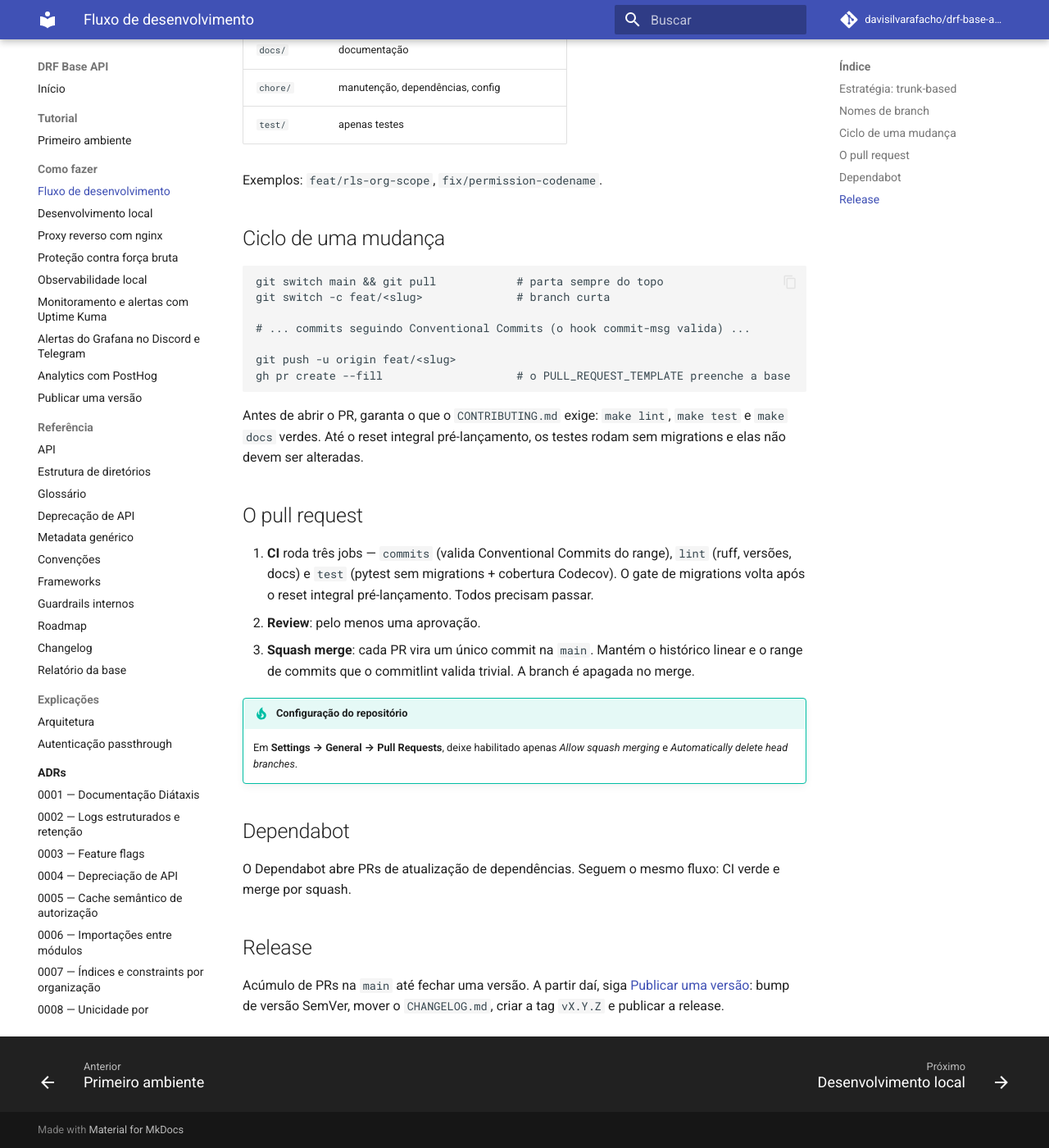
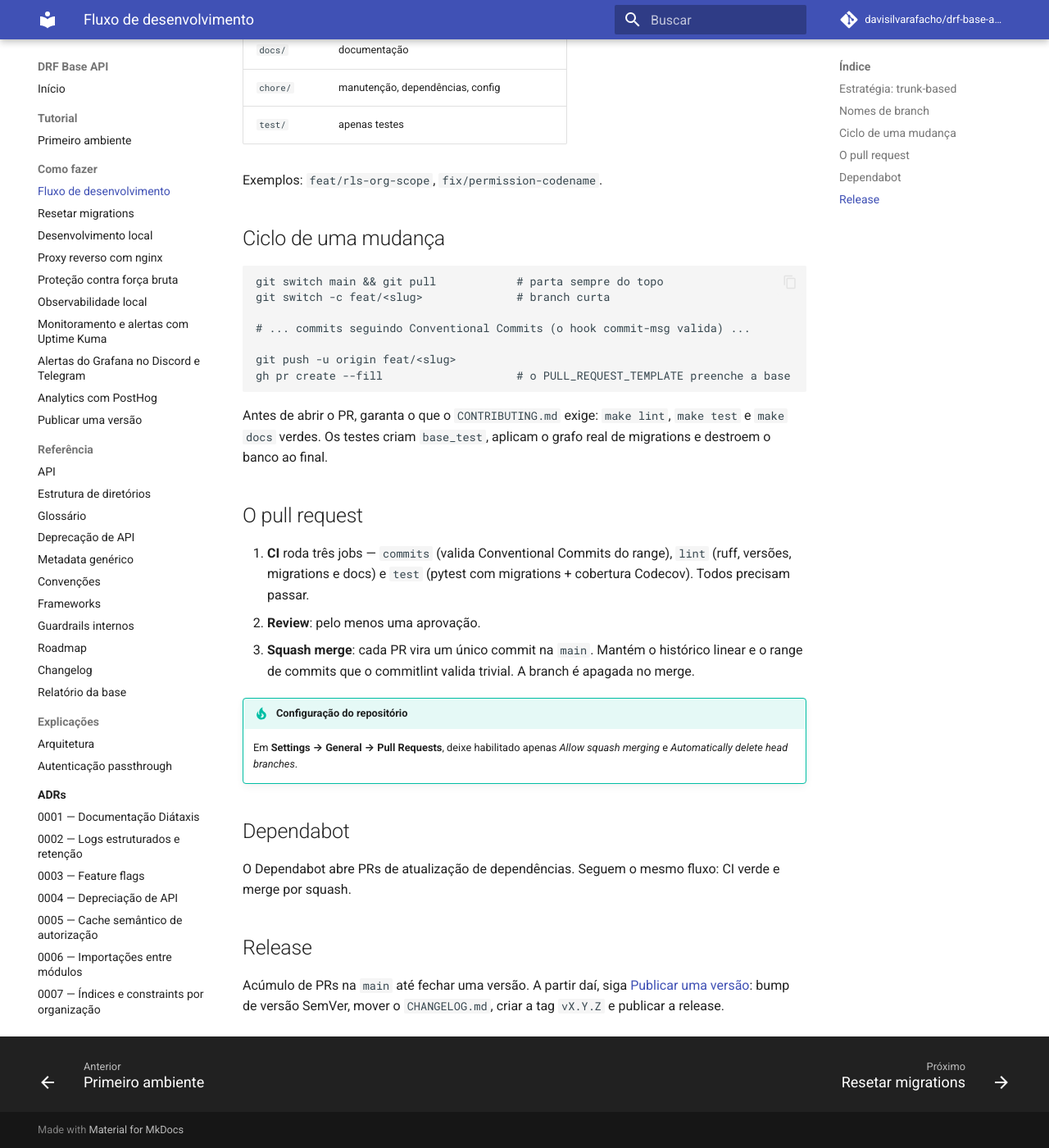
Before and after one commit to davisilvarafacho/django-api-startup-template, an MkDocs documentation site: the page built from docs/how-to/fluxo-de-desenvolvimento.md, in a window 1280 px wide and 1400 px high, scrolled down 799 px. Shown: the whole window at 82% size. Built offline with MkDocs 1.6.1 and Material for MkDocs 9.7.7, drawn with Linux system fonts in a browser that asks for light colours; comment, search, counter and statistics services are not loaded.

Commit message:
docs: documentar reset de migrations

````diff
--- a/docs/how-to/fluxo-de-desenvolvimento.md
+++ b/docs/how-to/fluxo-de-desenvolvimento.md
@@ -44,15 +44,14 @@
 ```
 
 Antes de abrir o PR, garanta o que o `CONTRIBUTING.md` exige: `make lint`,
-`make test` e `make docs` verdes. Até o reset integral pré-lançamento, os testes
-rodam sem migrations e elas não devem ser alteradas.
+`make test` e `make docs` verdes. Os testes criam `base_test`, aplicam o grafo
+real de migrations e destroem o banco ao final.
 
 ## O pull request
 
 1. **CI** roda três jobs — `commits` (valida Conventional Commits do range),
-   `lint` (ruff, versões, docs) e `test` (pytest sem migrations + cobertura
-   Codecov). O gate de migrations volta após o reset integral pré-lançamento.
-   Todos precisam passar.
+   `lint` (ruff, versões, migrations e docs) e `test` (pytest com migrations +
+   cobertura Codecov). Todos precisam passar.
 2. **Review**: pelo menos uma aprovação.
 3. **Squash merge**: cada PR vira um único commit na `main`. Mantém o histórico
    linear e o range de commits que o commitlint valida trivial. A branch é
--- a/mkdocs.yml
+++ b/mkdocs.yml
@@ -24,6 +24,7 @@
       - Primeiro ambiente: tutorial/primeiro-ambiente.md
   - Como fazer:
       - Fluxo de desenvolvimento: how-to/fluxo-de-desenvolvimento.md
+      - Resetar migrations: how-to/resetar-migrations.md
       - Desenvolvimento local: how-to/desenvolvimento-local.md
       - Proxy reverso com nginx: how-to/proxy-nginx.md
       - Proteção contra força bruta: how-to/protecao-forca-bruta.md
````
Also changed, not shown: README.md (+1 -4 lines), docs/ROADMAP.md (+3 -4 lines), docs/how-to/resetar-migrations.md (added, +35 -0 lines), docs/relatorio-base-gente-grande.md (+2 -4 lines).
